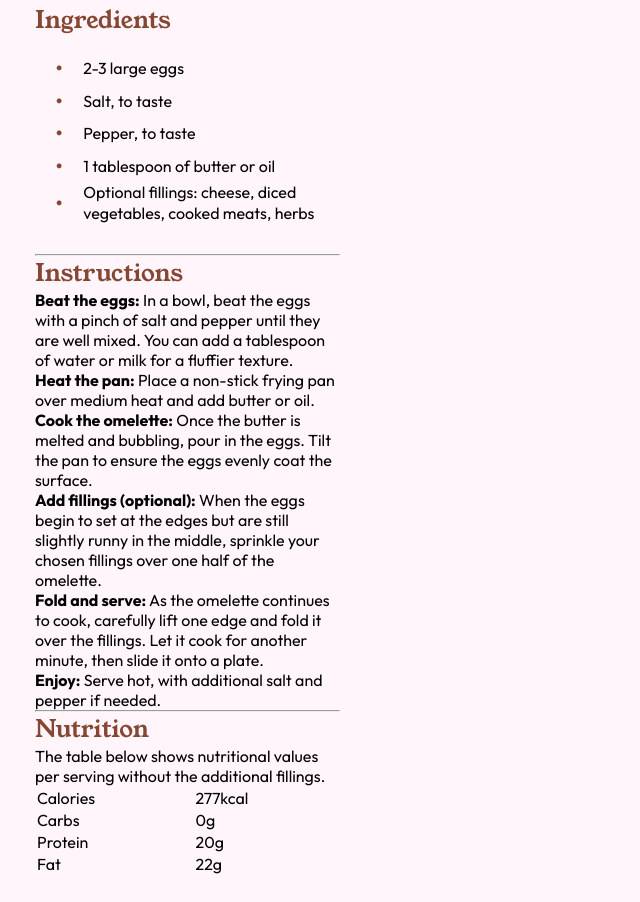
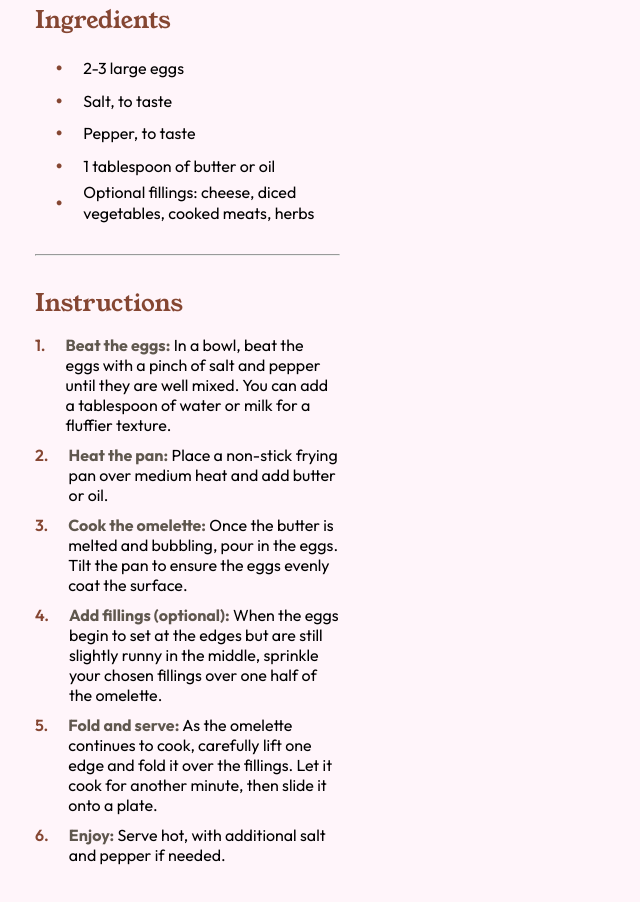
Before and after one commit to Muhammad-Taus/Front-End-Mentor-Recipe-Page, a plain HTML site: page index.html in a window 1280 px wide. Shown: the part 637-1539 px from the top of the page, without its empty margins (0-640 px from the left). Drawn offline with Linux system fonts and the light colour scheme.

Commit message:
instructions done

```diff
--- a/index.html
+++ b/index.html
@@ -79,34 +79,58 @@
           <div class="instructions">
             <h2>Instructions</h2>
             <ol>
-              <li>
+              <li class="instructions-list">
+                <div class="list-order">1.</div>
+                <div>
                   <b>Beat the eggs:</b> In a bowl, beat the eggs with a pinch of
                   salt and pepper until they are well mixed. You can add a
                   tablespoon of water or milk for a fluffier texture.
+                </div>
               </li>
-              <li>
+
+              <li class="instructions-list">
+                <div class="list-order">2.</div>
+                <div>
                   <b>Heat the pan:</b> Place a non-stick frying pan over medium
                   heat and add butter or oil.
+                </div>
               </li>
-              <li>
+
+              <li class="instructions-list">
+                <div class="list-order">3.</div>
+                <div>
                   <b>Cook the omelette:</b> Once the butter is melted and
                   bubbling, pour in the eggs. Tilt the pan to ensure the eggs
                   evenly coat the surface.
+                </div>
               </li>
-              <li>
+
+              <li class="instructions-list">
+                <div class="list-order">4.</div>
+                <div>
                   <b>Add fillings (optional):</b> When the eggs begin to set at
                   the edges but are still slightly runny in the middle, sprinkle
                   your chosen fillings over one half of the omelette.
+                </div>
               </li>
-              <li>
+
+              <li class="instructions-list">
+                <div class="list-order">5.</div>
+                <div>
                   <b>Fold and serve:</b> As the omelette continues to cook,
                   carefully lift one edge and fold it over the fillings. Let it
                   cook for another minute, then slide it onto a plate.
+                </div>
               </li>
-              <li>
+
+              <li class="instructions-list">
+                <div class="list-order">6.</div>
+                <div>
                   <b>Enjoy:</b> Serve hot, with additional salt and pepper if
                   needed.
+                </div>
               </li>
+
             </ol>
           </div>
 
--- a/styles.css
+++ b/styles.css
@@ -129,3 +129,29 @@ h1, h2, h3, h4, h5, h6{
     margin-left: 20px;
     display: block;
 }
+
+.container .container-items .container-content .instructions{
+    padding: 30px 0;
+}
+
+.container .container-items .container-content .instructions h2{
+    padding-bottom: 15px;
+}
+
+.container .container-items .container-content .instructions .instructions-list{
+    display: flex;
+    padding-bottom: 10px;
+}
+
+.container .container-items .container-content .instructions .instructions-list .list-order{
+    color: var(--Brown800);
+    font-weight: 600;
+}
+
+.container .container-items .container-content .instructions .instructions-list div:last-child{
+    margin-left: 20px;
+}
+
+.container .container-items .container-content .instructions .instructions-list div:last-child b{
+    color: var(--Stone600);
+}
```
Lines whose indentation alone changed are shown as unchanged.
